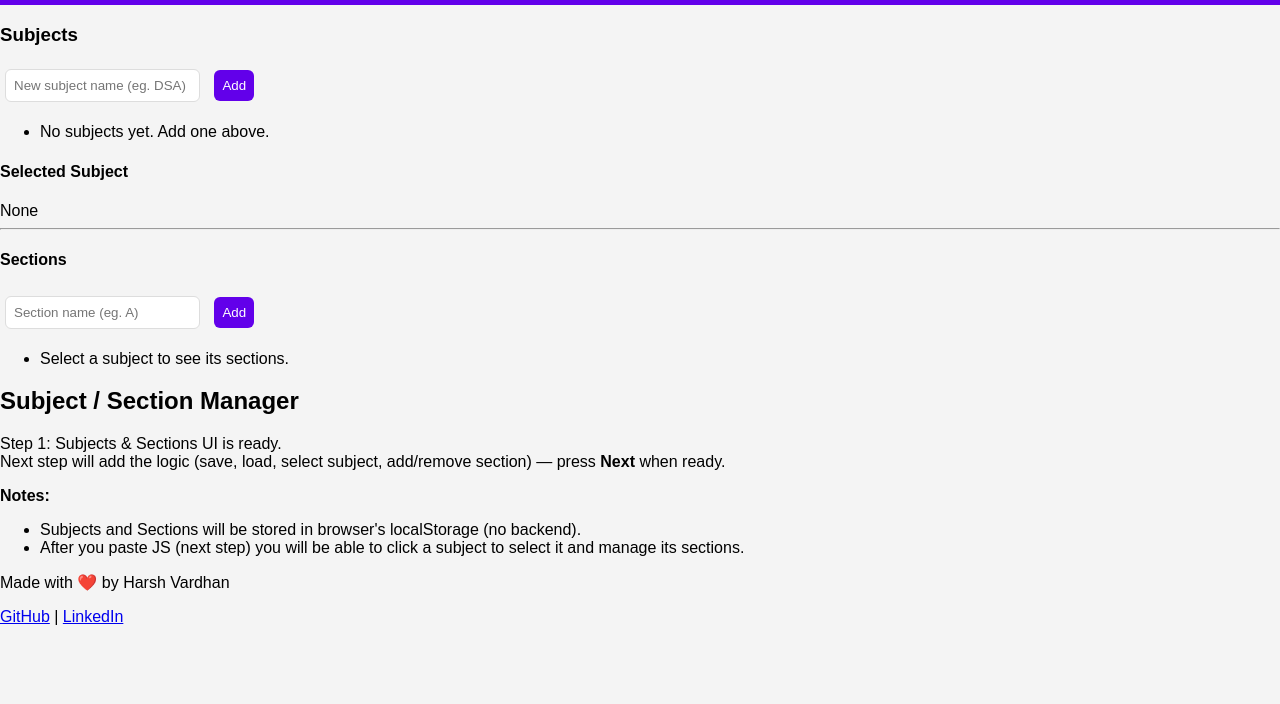
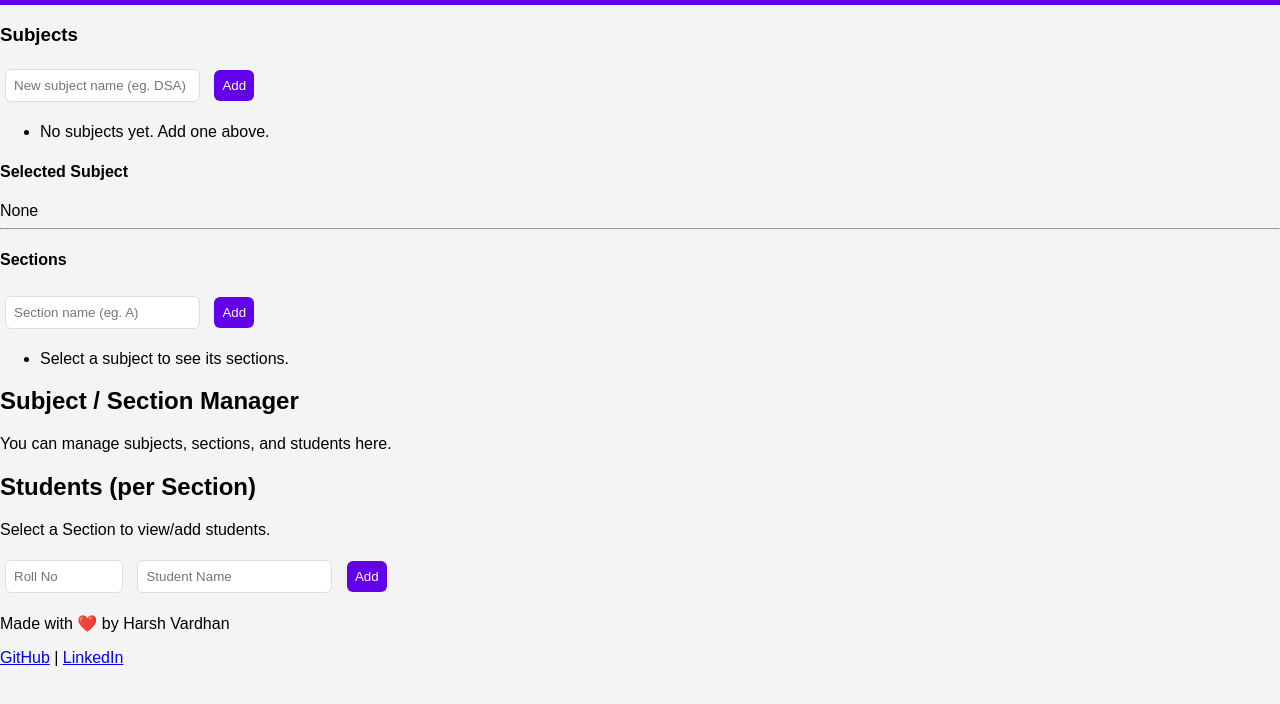
Before and after one commit to harsh-vardhan-tech/attendance-tracker, a plain HTML site: page index.html in a window 1280 px wide. Shown: the part 66-770 px from the top of the page. Drawn offline with Linux system fonts and the light colour scheme.

Commit message:
Update index.html

```diff
--- a/index.html
+++ b/index.html
@@ -19,14 +19,10 @@
     <aside class="sidebar">
       <div class="card">
         <h3>Subjects</h3>
-
-        <!-- Add new subject -->
         <div class="form-row">
           <input id="newSubjectName" placeholder="New subject name (eg. DSA)" />
           <button id="addSubjectBtn" class="btn">Add</button>
         </div>
-
-        <!-- Subjects list -->
         <ul id="subjectsList" class="simple-list"></ul>
       </div>
 
@@ -35,34 +31,32 @@
         <div id="selectedSubjectName" class="muted">None</div>
         <hr/>
         <h4>Sections</h4>
-
-        <!-- Add section to selected subject -->
         <div class="form-row">
           <input id="newSectionName" placeholder="Section name (eg. A)" />
           <button id="addSectionBtn" class="btn">Add</button>
         </div>
-
-        <!-- Sections list -->
         <ul id="sectionsList" class="simple-list"></ul>
       </div>
     </aside>
 
-    <!-- RIGHT: Placeholder for next steps (students / attendance) -->
+    <!-- RIGHT: Main content -->
     <section class="mainpanel">
       <div class="card">
         <h2>Subject / Section Manager</h2>
         <p class="muted">
-          Step 1: Subjects & Sections UI is ready. <br/>
-          Next step will add the logic (save, load, select subject, add/remove section) — press <strong>Next</strong> when ready.
+          You can manage subjects, sections, and students here.
         </p>
+      </div>
 
-        <div class="hint">
-          <strong>Notes:</strong>
-          <ul>
-            <li>Subjects and Sections will be stored in browser's localStorage (no backend).</li>
-            <li>After you paste JS (next step) you will be able to click a subject to select it and manage its sections.</li>
-          </ul>
+      <div class="card">
+        <h2>Students (per Section)</h2>
+        <p class="muted">Select a Section to view/add students.</p>
+        <div class="form-row">
+          <input id="studentRoll" placeholder="Roll No" style="max-width:100px" />
+          <input id="studentName" placeholder="Student Name" />
+          <button id="addStudentBtn" class="btn">Add</button>
         </div>
+        <ul id="studentsList" class="simple-list"></ul>
       </div>
 
       <div class="card footer-card">
@@ -75,7 +69,7 @@
     </section>
   </main>
 
-  <!-- Minimal template elements (used by JS later) -->
+  <!-- Templates -->
   <template id="subjectTpl">
     <li class="item-row">
       <span class="item-name"></span>
```
